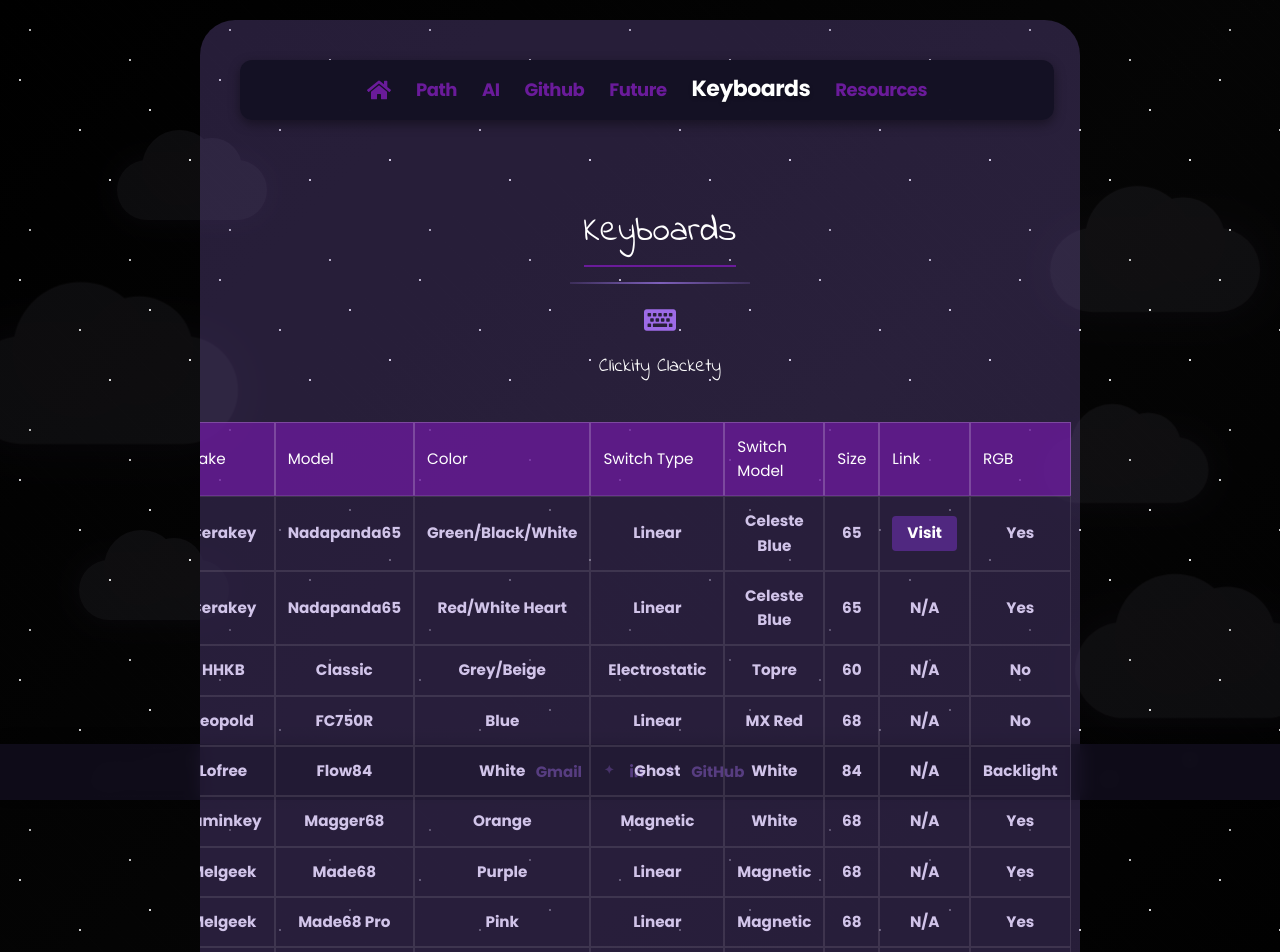
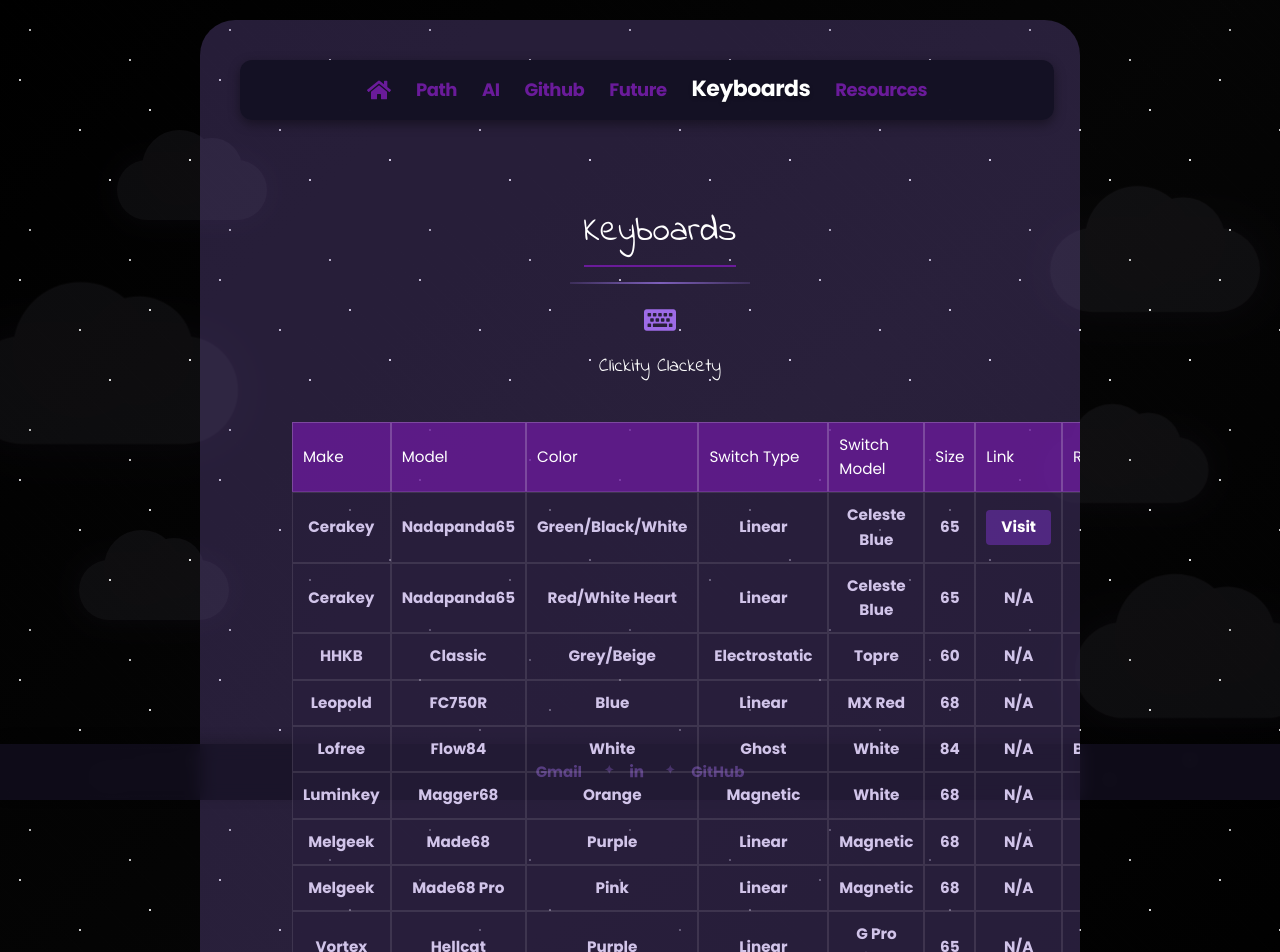
Before and after one commit to jqohayon/html-practice, a React (Vite) app: page /#/keyboards in a window 1280 px wide. Shown: the top 952 px of the page. Built offline with nearby package versions, Linux system fonts and the light colour scheme.

Commit message:
table bery smol

```diff
--- a/src/App.css
+++ b/src/App.css
@@ -466,8 +466,8 @@
 }
 
 .keyboard-table-container {
-  width: 75%;
-  max-width: 1100px;
+  width: 60%;
+  max-width: 900px;
   margin: 0 auto;
   margin-right: 192px; /* ~2 inches, assuming 96px/inch */
   position: relative;
@@ -482,20 +482,20 @@
   font-family: 'Poppins', sans-serif;
   background-color: transparent;
   margin: 0 auto;
-  font-size: 0.95rem;
+  font-size: 0.9rem;
 }
 
 .keyboards-table th {
   background-color: rgba(106, 27, 154, 0.8);
   color: white;
   text-align: left;
-  padding: 12px;
+  padding: 10px;
   font-weight: 500;
   border-bottom: 1px solid rgba(255, 255, 255, 0.1);
 }
 
 .keyboards-table td {
-  padding: 12px;
+  padding: 10px;
   border-bottom: 1px solid rgba(255, 255, 255, 0.1);
   color: #d1c4e9;
   background-color: rgba(40, 30, 60, 0.6);
```
